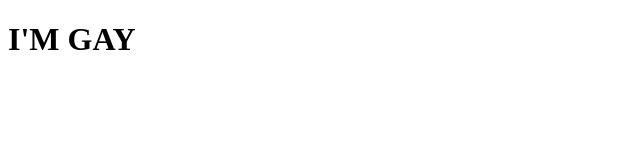
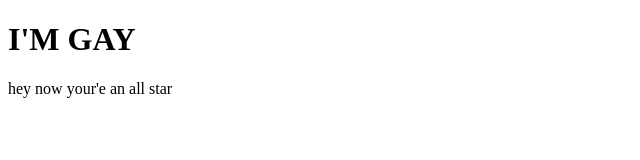
Before and after one commit to XXXdarklord666XXX/firstgit, a plain HTML site: page index.html in a window 1280 px wide. Shown: the whole page, without its empty margins (0-640 px from the left). Drawn offline with Linux system fonts and the light colour scheme.

Commit message:
extra p tag

```diff
--- a/index.html
+++ b/index.html
@@ -4,8 +4,7 @@
         <title>Page Title</title>
     </head>
 <body>
-
     <h1>I'M GAY</h1>
-
+    <p>hey now your'e an all star</p>
 </body>
 </html>
```
